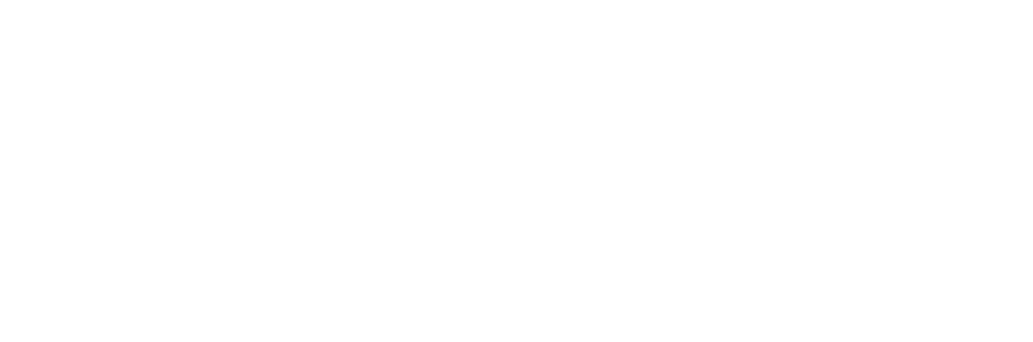
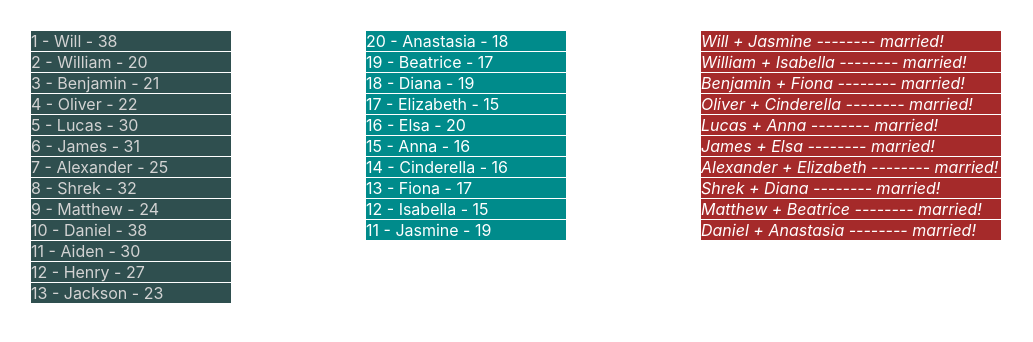
Before and after one commit to AnnKharko/react-homework, a React (Create React App) app: page / in a window 1280 px wide. Shown: the top 342 px of the page, without its empty margins (0-1033 px from the left). Built offline with nearby package versions, Linux system fonts and the light colour scheme.

Commit message:
practice-married

```diff
--- a/src/App.css
+++ b/src/App.css
@@ -1,38 +1,19 @@
-.App {
-  text-align: center;
+.target {
+  width: 100%;
+  display: flex;
+  flex-direction: row;
+}
+.point {
+  width: 300px;
+  padding: 30px;
+  display: flex;
+  justify-content: space-between;
 }
 
-.App-logo {
-  height: 40vmin;
-  pointer-events: none;
+.married {
+  width: 600px;
+  padding: 30px;
+  display: flex;
+  /*flex-grow: 2;*/
+  justify-content: space-between;
 }
-
-@media (prefers-reduced-motion: no-preference) {
-  .App-logo {
-    animation: App-logo-spin infinite 20s linear;
-  }
-}
-
-.App-header {
-  background-color: #282c34;
-  min-height: 100vh;
-  display: flex;
-  flex-direction: column;
-  align-items: center;
-  justify-content: center;
-  font-size: calc(10px + 2vmin);
-  color: white;
-}
-
-.App-link {
-  color: #61dafb;
-}
-
-@keyframes App-logo-spin {
-  from {
-    transform: rotate(0deg);
-  }
-  to {
-    transform: rotate(360deg);
-  }
-}
--- a/src/App.js
+++ b/src/App.js
@@ -1,9 +1,16 @@
 import React, {Component} from 'react';
+import AllMenComponent from "./components/men/AllMenComponent";
+import AllWomenComponent from "./components/women/AllWomenComponent";
+import AllMarriedCouplesComponent from "./components/marriedCouples/AllMarriedCouplesComponent";
+import './App.css';
 
 class App extends Component {
     render() {
         return (
-            <div>
+            <div className={'target'}>
+                { <div className={'point'}><AllMenComponent/></div> }
+                { <div className={'point'}> <AllWomenComponent/> </div> }
+                { <div className={'married'}> <AllMarriedCouplesComponent/> </div>}
 
             </div>
         );
--- /dev/null
+++ b/src/components/man/ManComponent.js
@@ -0,0 +1,15 @@
+import React, {Component} from 'react';
+import './man.css';
+
+class ManComponent extends Component {
+    render() {
+        let {item} = this.props;
+        return (
+            <div className={'man'}>
+                {item.id} - {item.name} - {item.age}
+            </div>
+        );
+    }
+}
+
+export default ManComponent;
--- /dev/null
+++ b/src/components/man/man.css
@@ -0,0 +1,6 @@
+.man {
+    background-color: darkslategrey;
+    color: lightgrey;
+    margin: 1px;
+    width: 200px;
+}
--- /dev/null
+++ b/src/components/marriedCouple/MarriedCoupleComponent.js
@@ -0,0 +1,15 @@
+import React, {Component} from 'react';
+import './couple.css';
+
+class MarriedCoupleComponent extends Component {
+    render() {
+        let {item, wife} = this.props;
+        return (
+            <div className={'couple'}>
+                 {item.name}    +    {wife.name}  -------- married!
+            </div>
+        );
+    }
+}
+
+export default MarriedCoupleComponent;
--- /dev/null
+++ b/src/components/marriedCouple/couple.css
@@ -0,0 +1,8 @@
+.couple{
+    background-color: brown;
+    color: white;
+    margin: 1px;
+    width: 300px;
+    height: 20px;
+    font-style: italic;
+}
--- /dev/null
+++ b/src/components/marriedCouples/AllMarriedCouplesComponent.js
@@ -0,0 +1,25 @@
+import React, {Component} from 'react';
+import {men, women} from "../../data";
+import MarriedCoupleComponent from "../marriedCouple/MarriedCoupleComponent";
+
+class AllMarriedCouplesComponent extends Component {
+
+    findWife = (id) => {
+        return women.find(value => value.id === id);
+    }
+
+    render() {
+
+
+        return (
+            <div>
+                { men.map(value => {
+                    let wife = this.findWife(value.wifeId);
+                   if (wife) {return <MarriedCoupleComponent item = {value} key = {value.id} wife = {wife} />}
+                })}
+            </div>
+        );
+    }
+}
+
+export default AllMarriedCouplesComponent;
--- /dev/null
+++ b/src/components/men/AllMenComponent.js
@@ -0,0 +1,16 @@
+import React, {Component} from 'react';
+import {men} from "../../data";
+import ManComponent from "../man/ManComponent";
+
+class AllMenComponent extends Component {
+    render() {
+
+        return (
+            <div>
+                { men.map(value => (<ManComponent item = {value} key = {value.id}/>))  }
+            </div>
+        );
+    }
+}
+
+export default AllMenComponent;
--- /dev/null
+++ b/src/components/woman/WomanComponent.js
@@ -0,0 +1,15 @@
+import React, {Component} from 'react';
+import './woman.css';
+
+class WomanComponent extends Component {
+    render() {
+        let {item} = this.props;
+        return (
+            <div className={'woman'}>
+                {item.id} - {item.name} - {item.age}
+            </div>
+        );
+    }
+}
+
+export default WomanComponent;
--- /dev/null
+++ b/src/components/woman/woman.css
@@ -0,0 +1,6 @@
+.woman {
+    background-color: darkcyan;
+    color: white;
+    margin: 1px;
+    width: 200px;
+}
--- /dev/null
+++ b/src/components/women/AllWomenComponent.js
@@ -0,0 +1,15 @@
+import React, {Component} from 'react';
+import {women} from "../../data";
+import WomanComponent from "../woman/WomanComponent";
+
+class AllWomenComponent extends Component {
+    render() {
+        return (
+            <div>
+                { women.map(value =>  <WomanComponent item = {value} key = {value.id}/>)}
+            </div>
+        );
+    }
+}
+
+export default AllWomenComponent;
--- /dev/null
+++ b/src/data.js
@@ -0,0 +1,38 @@
+// Створити масив man. { id, id: , name age, wife_id }
+// Створити масив woman. { id, id: , name age, husband_id }
+//
+// Поділити сторінку на 3 колонки, в 1 вивести чоловіків, в 2 жінок.
+//     В третю колонку ми виводимо пару ( чоловік + жінка, відповідно до id)
+//
+// Компоненти - Mans, Man, Womens, Woman, MarriedCouples, MarriedCouple
+
+export let women = [
+    {id: 20, name: 'Anastasia', age: 18, husbandId: 10},
+    {id: 19, name: 'Beatrice', age: 17, husbandId: 9},
+    {id: 18, name: 'Diana', age: 19 , husbandId: 8},
+    {id: 17, name: 'Elizabeth', age: 15, husbandId: 7},
+    {id: 16, name: 'Elsa', age: 20, husbandId: 6},
+    {id: 15, name: 'Anna', age: 16, husbandId: 5},
+    {id: 14, name: 'Cinderella', age: 16, husbandId: 4},
+    {id: 13, name: 'Fiona', age: 17, husbandId: 3},
+    {id: 12, name: 'Isabella', age: 15, husbandId: 2},
+    {id: 11, name: 'Jasmine', age: 19, husbandId: 1}
+];
+
+
+
+export let men = [
+    { id: 1, name: 'Will', age: 38, wifeId: 11},
+    { id: 2, name: 'William', age: 20, wifeId: 12},
+    { id: 3, name: 'Benjamin', age: 21, wifeId: 13},
+    { id: 4, name: 'Oliver', age: 22, wifeId: 14},
+    { id: 5, name: 'Lucas', age: 30, wifeId: 15},
+    { id: 6, name: 'James', age: 31, wifeId: 16},
+    { id: 7, name: 'Alexander', age: 25, wifeId: 17},
+    { id: 8, name: 'Shrek', age: 32, wifeId: 18},
+    { id: 9, name: 'Matthew', age: 24, wifeId: 19},
+    { id: 10, name: 'Daniel', age: 38, wifeId: 20},
+    { id: 11, name: 'Aiden', age: 30, wifeId: 21},
+    { id: 12, name: 'Henry', age: 27, wifeId: 22},
+    { id: 13, name: 'Jackson', age: 23, wifeId: 23}
+];
```
Also changed, not shown: 1 other file (tests, documents, lock files or other folders).
